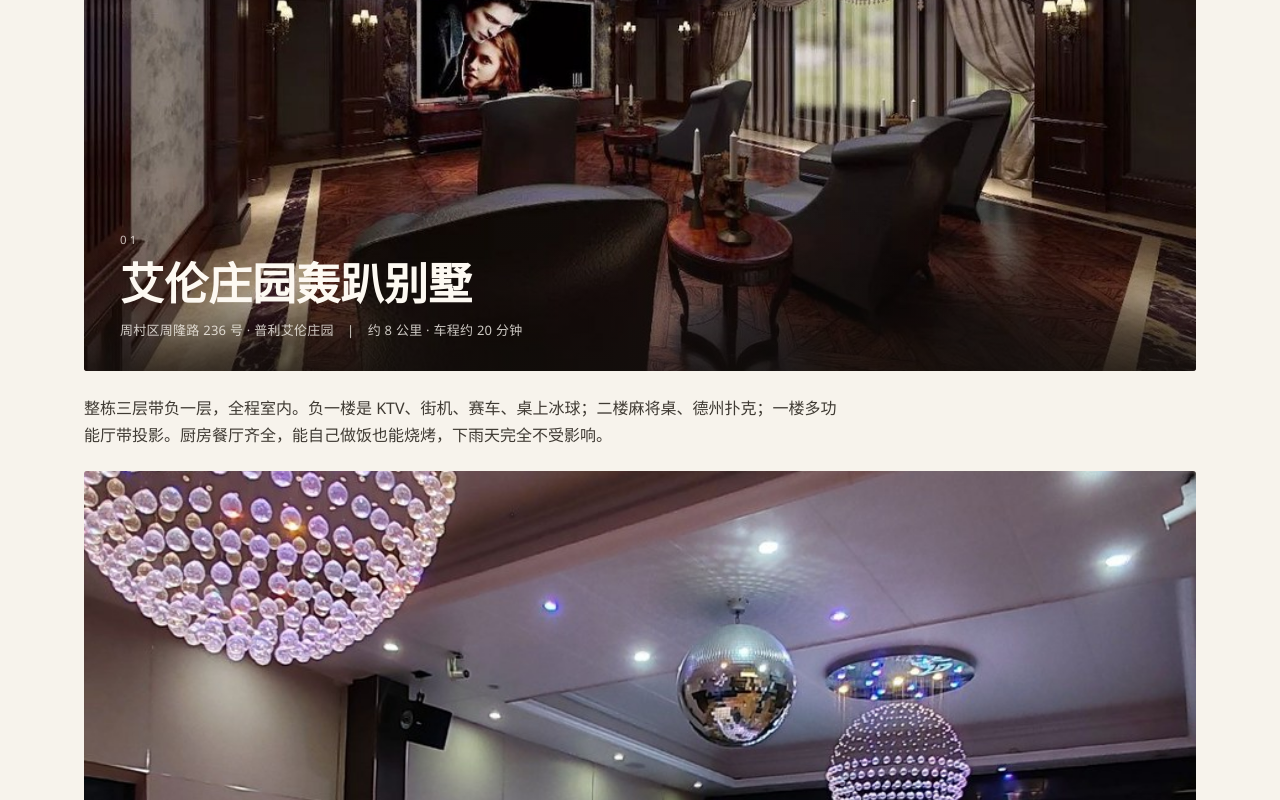
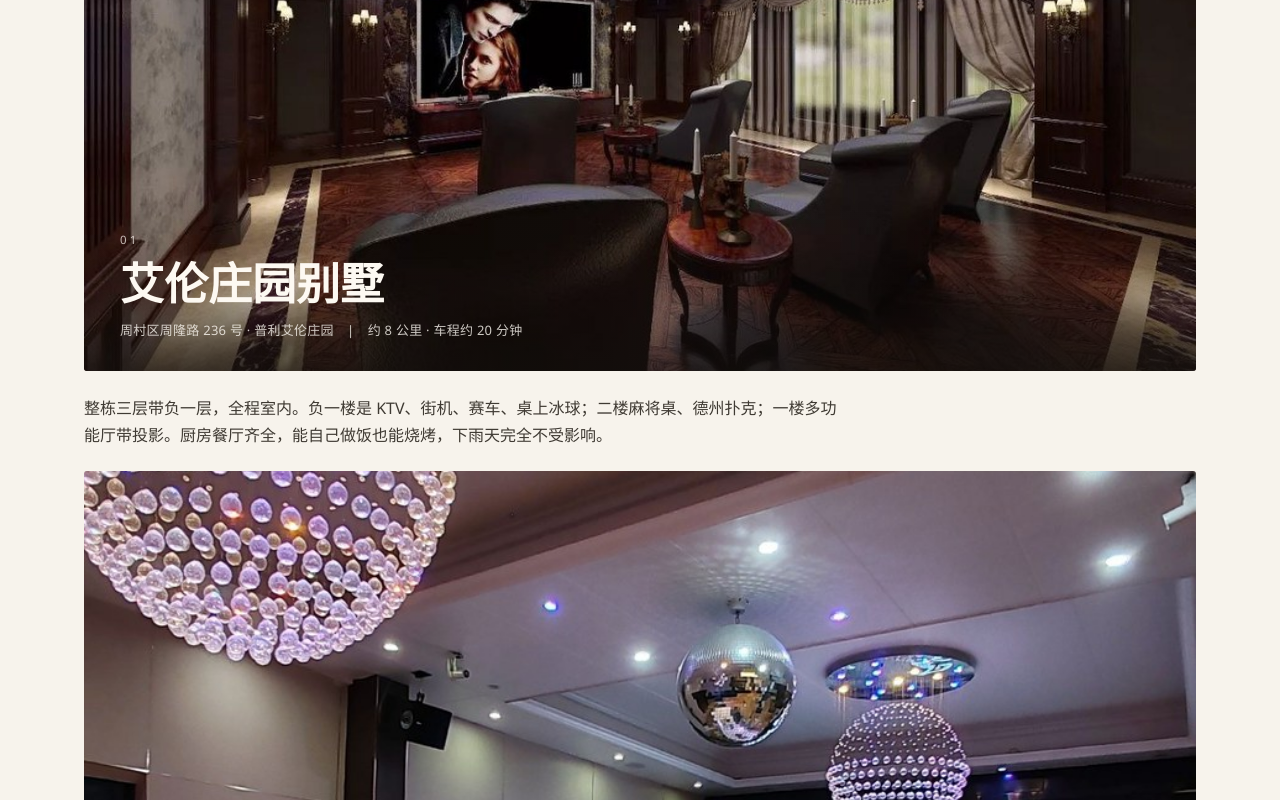
Before and after one commit to l3518856135-del/zibo-tuanjian-guide, a plain HTML site: page index.html in a window 1280 px wide. Shown: the part 2000-2800 px from the top of the page. Drawn offline with Linux system fonts and the light colour scheme.

Commit message:
首页只保留标题；去掉轰趴字样

```diff
--- a/index.html
+++ b/index.html
@@ -259,12 +259,9 @@
 </div>
 
 <header class="hero">
-  <img src="images/al_cover.jpg" alt="别墅轰趴室内">
+  <img src="images/al_cover.jpg" alt="别墅室内">
   <div class="inner">
-    <div class="eyebrow">淄博周边 · 别墅轰趴与农家山居 · 一日往返</div>
     <h1>团建地点参考</h1>
-    <p>别墅轰趴 · 农家山居 · 十处备选</p>
-    <div class="go"><a href="#a">往下看</a></div>
   </div>
 </header>
 
@@ -327,7 +324,7 @@
 <script>
 const PLACES = [
   {
-    id:"a", no:"01", name:"艾伦庄园轰趴别墅", zh:"壹", rec:true,
+    id:"a", no:"01", name:"艾伦庄园别墅", zh:"壹", rec:true,
     sale:{links:[{l:"预订页（慢姑娘）↗",u:"http://www.mgnpd.cn/room/details?id=798"}],note:"整栋按场计价 1080-2880 元/场，日场 10:00-17:00；订场电话 18971141473"},
     loc:"周村区周隆路 236 号 · 普利艾伦庄园　|　约 8 公里 · 车程约 20 分钟",
     cover:"images/al_cover.jpg", coverCap:"星空顶客厅：整栋别墅的主力活动区",
@@ -346,7 +343,7 @@
     notice:"整栋包场，人均看人数；周末场要早订，订场时说清人数和要不要烧烤。"
   },
   {
-    id:"b", no:"02", name:"齐都印象轰趴别墅", zh:"贰",
+    id:"b", no:"02", name:"齐都印象别墅", zh:"贰",
     sale:{links:[{l:"预订页（慢姑娘）↗",u:"http://www.mgnpd.cn/room/details?id=1013"}],note:"整栋按场计价 1280-2980 元/场，日场 10:00-17:00；订场电话 18971141473"},
     loc:"张店区花山路 · 印象齐都文创园　|　约 17 公里 · 车程约 30 分钟",
     cover:"images/qidu_cover.jpg", coverCap:"印象齐都文创园：别墅就在艺术坊园区里",
@@ -366,7 +363,7 @@
     notice:"整栋包场计费；露台烧烤提前说，炭火和食材可以自带。"
   },
   {
-    id:"c", no:"03", name:"琇荷轩轰趴别墅", zh:"叁",
+    id:"c", no:"03", name:"琇荷轩别墅", zh:"叁",
     sale:{links:[{l:"预订页（慢姑娘）↗",u:"http://www.mgnpd.cn/room/details?id=423"}],note:"整栋按场计价 1080-2280 元/场；订场电话 18971141473"},
     loc:"临淄区西门村张皇路　|　约 35 公里 · 车程约 40 分钟",
     cover:"images/xhx_cover.jpg", coverCap:"独栋别墅外观：院子开阔，停车方便",
@@ -385,7 +382,7 @@
     notice:"在临淄，从校区过去约 40 分钟；整栋包场，周末早订。"
   },
   {
-    id:"d", no:"04", name:"水云涧轰趴别墅", zh:"肆",
+    id:"d", no:"04", name:"水云涧别墅", zh:"肆",
     sale:{links:[{l:"预订页（慢姑娘）↗",u:"http://www.mgnpd.cn/room/details?id=3025"}],note:"整栋按场计价 1080-2580 元/场；订场电话 19945012578"},
     loc:"博山区山头街道 · 樵岭前村王母池路一号　|　约 30 公里 · 车程约 55 分钟",
     cover:"images/syj_cover.jpg", coverCap:"水云涧门头：白楼独栋，在樵岭前村里",
@@ -404,7 +401,7 @@
     notice:"在博山山里，车程比市区别墅远；多功能厅容量小，人多建议分楼层活动。"
   },
   {
-    id:"e", no:"05", name:"一网亦家轰趴馆", zh:"伍", rec:true,
+    id:"e", no:"05", name:"一网亦家", zh:"伍", rec:true,
     sale:{note:"800 平方米，可容 70 人；按人计费，档期需电话确认"},
     loc:"张店区重庆路水晶街 E1 座 4 楼　|　约 7 公里 · 车程约 20 分钟",
     cover:"images/yw_cover.jpg", coverCap:"室内大堂：整层场地，进来就是游戏区",
```
